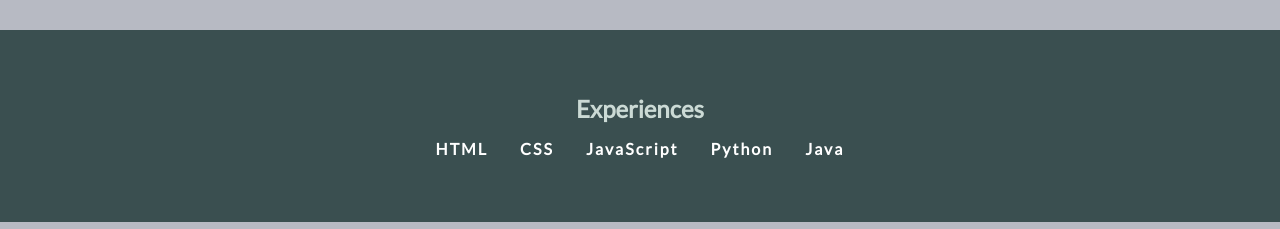
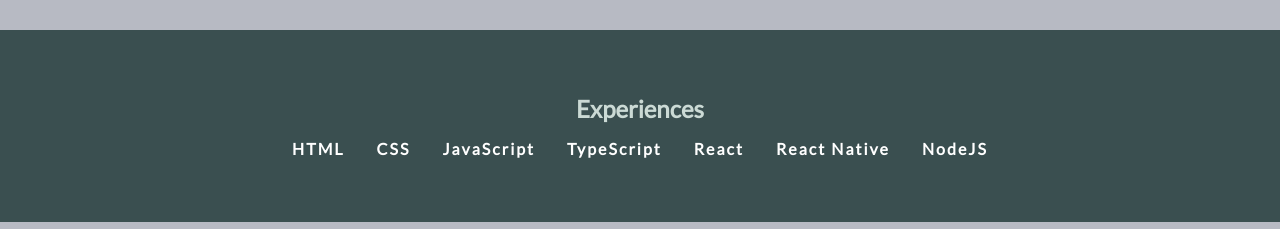
Before and after one commit to mtsmelo95/LandingPage, a plain HTML site: page index.html in a window 1280 px wide. Shown: the part 860-1089 px from the top of the page. Drawn offline with Linux system fonts and the light colour scheme; no server answers.

Commit message:
atualizando experiencias

```diff
--- a/index.html
+++ b/index.html
@@ -45,8 +45,10 @@
                 <p>HTML</p>
                 <p>CSS</p>
                 <p>JavaScript</p>
-                <p>Python</p>
-                <p>Java</p>
+                <p>TypeScript</p>
+                <p>React</p>
+                <p>React Native</p>
+                <p>NodeJS</p>
             </div>
         </section>
 
```
